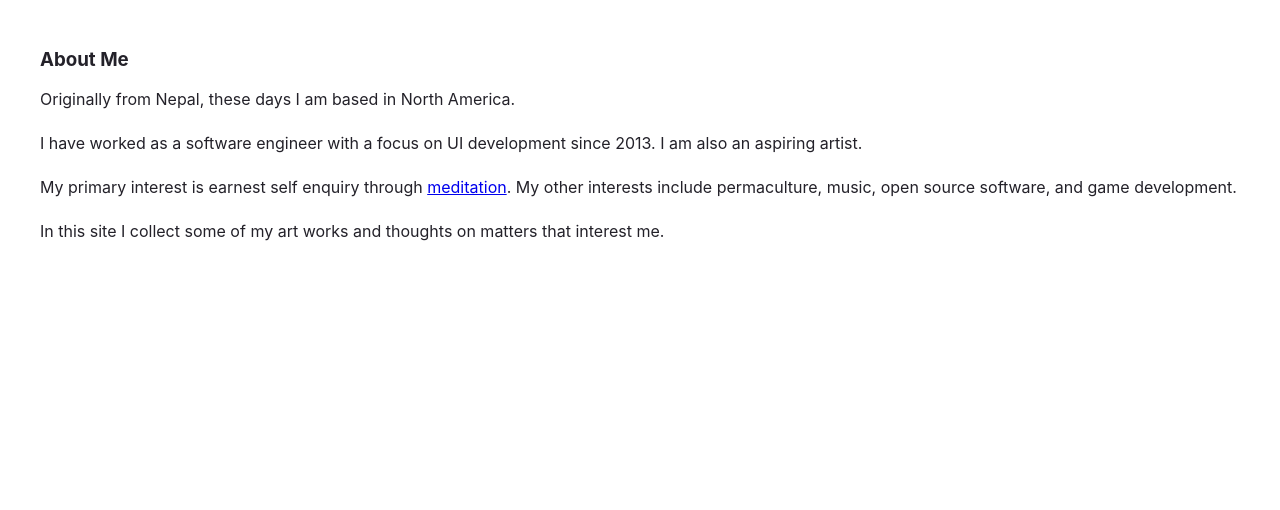
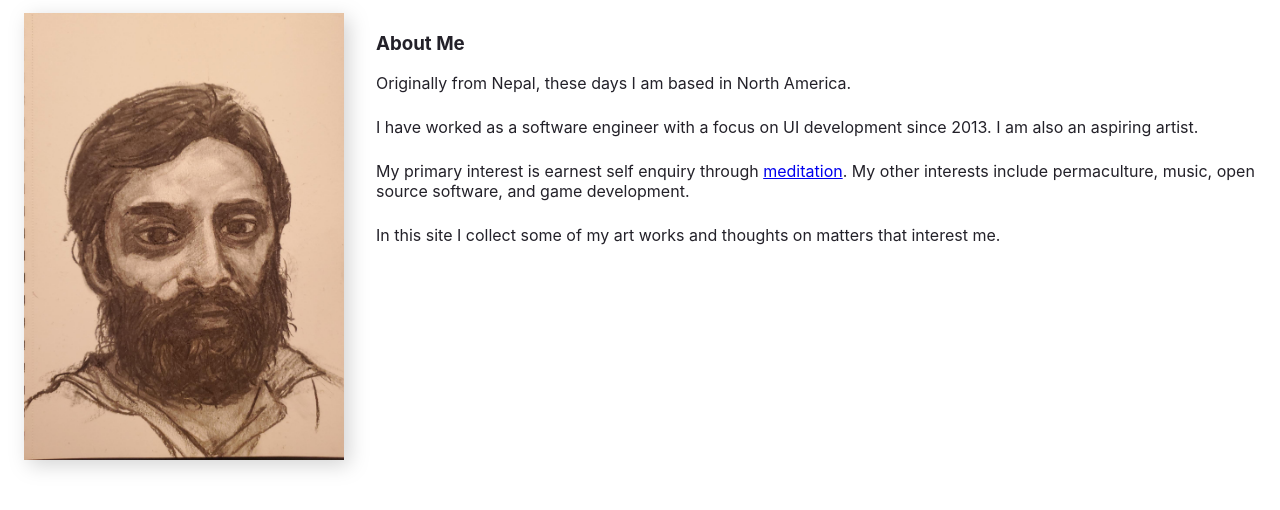
Before and after one commit to tux4/tux4.github.io, a Gatsby site: page / in a window 1280 px wide. Shown: the part 88-598 px from the top of the page. Built offline with nearby package versions, Linux system fonts and the light colour scheme; Gatsby itself is replaced by a stand-in of ours.

Commit message:
Add portrait and new artworks

```diff
--- a/src/components/Image.tsx
+++ b/src/components/Image.tsx
@@ -19,9 +19,10 @@ const SDescription = styled.div`
   margin: 1rem 0;
 `;
 
-const Image = ({ source, title, medium }) => {
+
+const Image = ({ source, title, medium, ...props }) => {
   return (
-    <SContainer>
+    <SContainer {...props}>
       <SImage src={source} />
       <SDescription>
         <p>{title}</p>
--- a/src/pages/artwork/index.tsx
+++ b/src/pages/artwork/index.tsx
@@ -15,6 +15,9 @@ const ImageIndex = {
   "Self_Defence_2024.jpg": { title: "Self Defence (2024)", caption: "20” x 16” Acrylic over Canvas" },
   "Terai_NP_2023.jpg": { title: "Terai Nepal (2023)", caption: "16” x 20” Acrylic over Canvas" },
   "Elkhorn_River_NE.jpg": { title: "Afternoon lights over Elkhorn River (2024)", caption: "20” x  16” Oil over Canvas"  },
+  "Durga.png": { title: "Durga Illustration", caption: "Blender"  },
+  "CycleGirl.png": { title: "Illustration", caption: "Blender"  },
+  "SelfPortrait_2024.jpeg": { title: "Self Portrait", caption: "Charcoal on Paper"  },
 }
 
 const getFileName = (image) => (image.thumb.images.fallback.src.split("/")[4])
--- a/src/pages/index.tsx
+++ b/src/pages/index.tsx
@@ -1,8 +1,11 @@
 import * as React from "react"
 import type { HeadFC, PageProps } from "gatsby"
+import styled from "styled-components";
 import Navigation from "../components/Navigation"
 import Heading from "../components/Heading"
 import Content from "../components/Content"
+import Image from "../components/Image"
+import SelfPortrait from "../images/artwork/Drawings/SelfPortrait_2024.jpeg"
 
 const pageStyles = {
   color: "#232129",
@@ -31,6 +34,22 @@ const codeStyles = {
   borderRadius: 4,
 }
 
+const MainContent = styled.div`
+  display: flex;
+  flex-direction: row;
+  @media (max-width: 500px) {
+    flex-direction: column;
+  }
+`;
+
+const Intro = styled.div`
+  margin-left: 2rem;
+`;
+
+const SImage = styled(Image)`
+  filter: drop-shadow(5px 5px 10px lightgray);
+`;
+
 const IndexPage: React.FC<PageProps> = ({ location }) => {
   return (
     <main style={pageStyles}>
@@ -38,7 +57,9 @@ const IndexPage: React.FC<PageProps> = ({ location }) => {
       <Heading>
         Prasanna Suman
       </Heading>
-      <Content>
+      <MainContent>
+        <SImage source={SelfPortrait} title="" medium="" />
+        <Intro>
           <h3>About Me</h3>
           <p style={paragraphStyles}>
           Originally from Nepal, these days I am based in North America.
@@ -55,7 +76,8 @@ const IndexPage: React.FC<PageProps> = ({ location }) => {
           <p style={paragraphStyles}>
           In this site I collect some of my art works and thoughts on matters that interest me.
           </p>
-      </Content>
+        </Intro>
+      </MainContent>
     </main>
   )
 }
```
Also changed, not shown: src/images/artwork/Drawings/SelfPortrait_2024.jpeg (added), 3 other files. Lines whose indentation alone changed are shown as unchanged.
